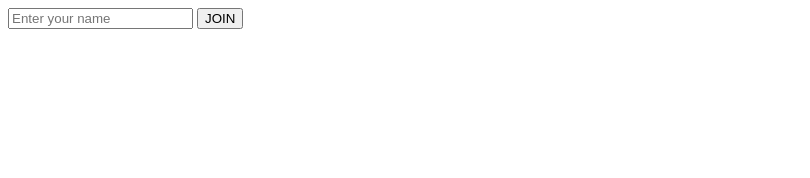
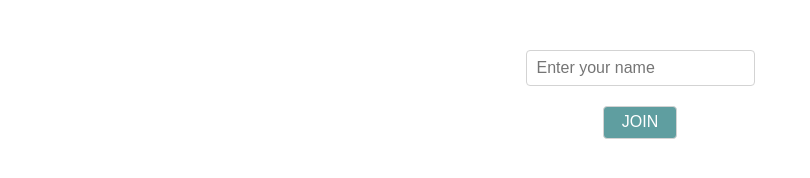
Before and after one commit to TDAK1509/planning-poker, a website: page src/public/index.html in a window 1280 px wide. Shown: the whole page, without its empty margins (0-810 px from the left). Drawn offline with Linux system fonts and the light colour scheme.

Commit message:
Style home page

```diff
--- a/src/public/index.html
+++ b/src/public/index.html
@@ -6,8 +6,41 @@
     <meta name="viewport" content="width=device-width, initial-scale=1.0" />
     <link rel="shortcut icon" href="/images/favicon.ico" />
     <title>Scrum Planning Poker</title>
+
+    <style>
+      main {
+        text-align: center;
+      }
+
+      #form {
+        margin: auto;
+        margin-top: 50px;
+        display: flex;
+        flex-direction: column;
+        align-items: center;
+        justify-content: center;
+      }
+
+      input {
+        padding: 8px 10px;
+        border-radius: 4px;
+        font-size: 1rem;
+        border: 1px solid lightgray;
+      }
+
+      button {
+        margin-top: 20px;
+        font-size: 1rem;
+        border: 1px solid lightgray;
+        border-radius: 4px;
+        background: cadetblue;
+        color: #fff;
+        padding: 0.4em 1.1em;
+      }
+    </style>
   </head>
   <body>
+    <main>
       <form id="form">
         <input
           type="text"
@@ -18,6 +51,7 @@
         />
         <button>JOIN</button>
       </form>
+    </main>
 
     <script src="/js/index.js"></script>
   </body>
```
Lines whose indentation alone changed are shown as unchanged.
